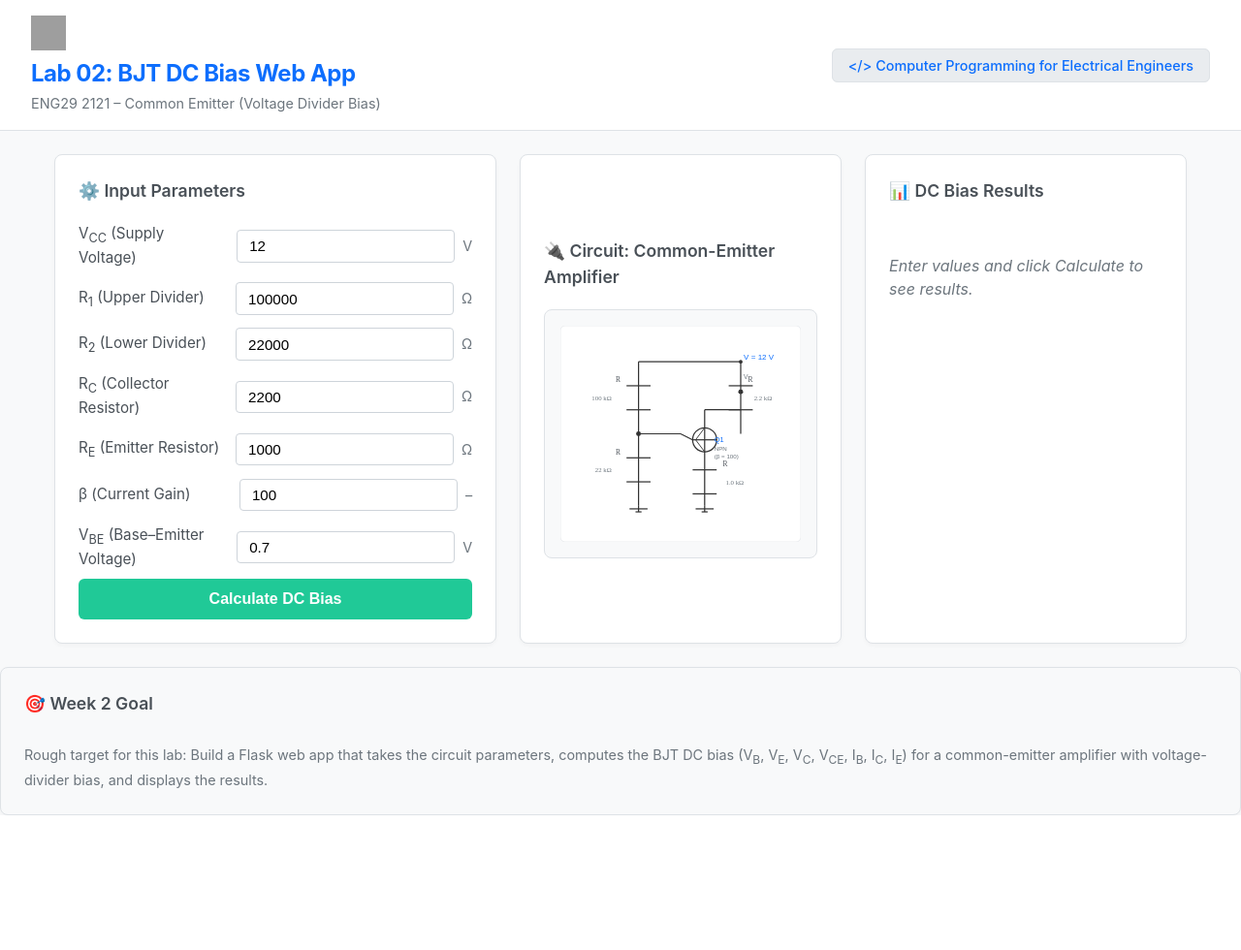
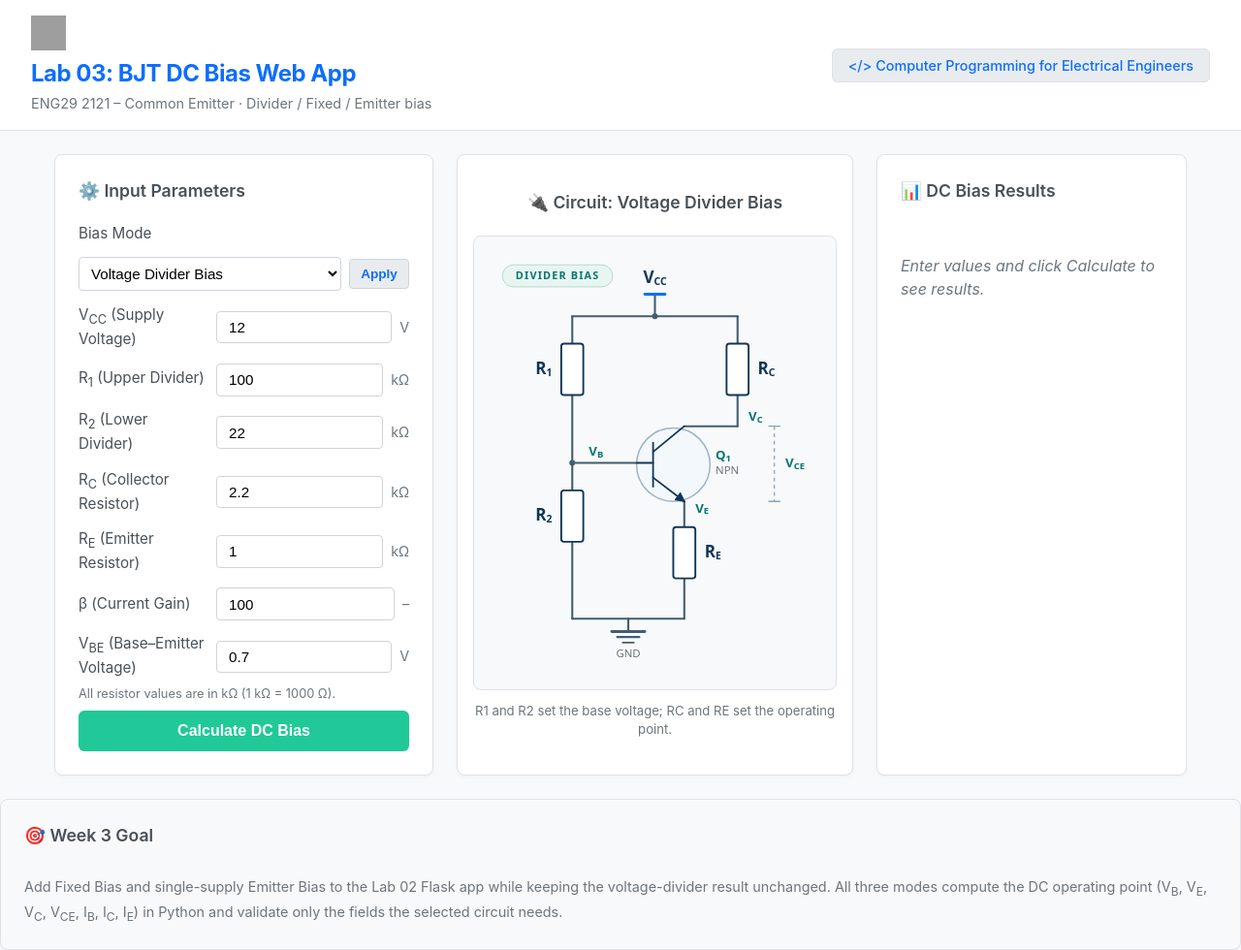
Before and after one commit to nopparatoke55-sketch/BJT, a Flask app: page / in a window 1280 px wide. Shown: the whole page at 97% size. Before the commit the page ends 841 px from the top, so only its background shows below. Run offline with Flask 3, Linux system fonts and the light colour scheme; grey boxes are pictures that could not be loaded.

Commit message:
Lab 03: Add Fixed Bias and Emitter Bias with kΩ units and beautified SVG diagrams

```diff
--- a/app.py
+++ b/app.py
@@ -1,95 +1,114 @@
-"""Flask web app for BJT Common-Emitter DC Bias calculator.
+"""Flask web app for BJT Common-Emitter DC Bias calculator (Lab 03).
 
-This module provides the web interface for the DC bias calculation.
-It imports from bjt.py for all math — no physics hardcoded here.
+Three bias modes are supported: voltage divider (unchanged from Lab 02),
+fixed bias and single-supply emitter bias. All engineering math lives in
+:mod:`bjt`; this module only reads the form, validates, dispatches to the
+correct solver and renders the result.
 """
 
-from flask import Flask, render_template, request, jsonify
+from flask import Flask, render_template, request
+
 from bjt import (
-    BiasInput,
+    BIAS_MODES,
     validate,
-    solve_thevenin,
-    solve_nodal,
-    solve_stiff_divider,
-    cross_check,
-    fmt_current,
-    fmt_voltage,
+    validate_mode,
+    solve_fixed,
+    solve_emitter,
+    divider_display,
 )
 
 app = Flask(__name__)
 
-# Default values matching the reference screenshot (in ohms)
+# The form displays resistances in kΩ; convert to ohms exactly once here.
+RESISTOR_SCALE = 1000.0
+
+# Defaults are in kΩ and volts, matching the units printed on the form.
 DEFAULTS = {
     "vcc": "12",
-    "r1": "100000",
-    "r2": "22000",
-    "rc": "2200",
-    "re": "1000",
+    "r1": "100",
+    "r2": "22",
+    "rc": "2.2",
+    "re": "1",
+    "rb": "1000",
     "beta": "100",
     "vbe": "0.7",
 }
 
+FIELDS = ("vcc", "r1", "r2", "rc", "re", "rb", "beta", "vbe")
+
+MODE_LABELS = {
+    "divider": "Voltage Divider Bias",
+    "fixed": "Fixed Bias",
+    "emitter": "Emitter Bias (single supply)",
+}
+
+CIRCUIT_FILES = {
+    "divider": "circuit.svg",
+    "fixed": "circuit-fixed.svg",
+    "emitter": "circuit-emitter.svg",
+}
+
+CIRCUIT_NOTES = {
+    "divider": "R1 and R2 set the base voltage; RC and RE set the operating point.",
+    "fixed": "RB sets the base current; the emitter is tied directly to ground.",
+    "emitter": "RB sets the base current; RE provides DC feedback and stabilises the bias.",
+}
+
+
+def _values_from(source) -> dict[str, str]:
+    """Fill the whole form from *source*, falling back to per-field defaults."""
+    return {field: source.get(field, DEFAULTS[field]) for field in FIELDS}
+
+
+def _render(mode: str, values: dict[str, str], result=None, errors=None):
+    """Render the single page with the current mode and values."""
+    return render_template(
+        "index.html",
+        defaults=DEFAULTS,
+        values=values,
+        result=result,
+        errors=errors or {},
+        mode=mode,
+        mode_label=MODE_LABELS[mode],
+        circuit_file=CIRCUIT_FILES[mode],
+        circuit_note=CIRCUIT_NOTES[mode],
+    )
+
 
 @app.route("/", methods=["GET"])
 def index():
-    """Display the bias calculator form with default values."""
-    return render_template(
-        "index.html",
-        defaults=DEFAULTS,
-        result=None,
-        errors={},
-        values=DEFAULTS,
-    )
+    """Display the calculator form, optionally reloaded for another mode."""
+    mode = request.args.get("mode", "divider")
+    if mode not in BIAS_MODES:
+        mode = "divider"
+    return _render(mode, _values_from(request.args))
 
 
 @app.route("/calculate", methods=["POST"])
 def calculate():
     """Handle form submission, validate, compute, and render results."""
     form = request.form.to_dict()
+    mode = form.get("mode") or "divider"
 
-    # Validate all fields
-    bias, errors = validate(form)
-    if bias is None:
-        # Re-display form with entered values and error messages
-        return render_template(
-            "index.html",
-            defaults=DEFAULTS,
-            result=None,
-            errors=errors,
-            values={key: form.get(key, "") for key in DEFAULTS},
+    # An explicit unknown mode must never silently fall back to divider.
+    if mode not in BIAS_MODES:
+        return _render(
+            "divider",
+            _values_from(form),
+            errors={"mode": "Unknown bias mode."},
         )
 
-    # Compute using stiff divider (primary, matches lab hand calculation)
-    # and exact Thevenin (independent cross-check)
-    stiff_result = solve_stiff_divider(bias)
-    thevenin_result = solve_thevenin(bias)
-    delta = cross_check(stiff_result, thevenin_result)
+    if mode == "divider":
+        model, errors = validate(form, RESISTOR_SCALE)
+        result = divider_display(model) if model is not None else None
+    elif mode == "fixed":
+        model, errors = validate_mode(form, mode, RESISTOR_SCALE)
+        result = solve_fixed(model) if model is not None else None
+    else:  # emitter
+        model, errors = validate_mode(form, mode, RESISTOR_SCALE)
+        result = solve_emitter(model) if model is not None else None
 
-    # Build display-ready result dict from stiff divider (matches screenshot)
-    result = {
-        "region": stiff_result.region.upper(),
-        "ib_fmt": fmt_current(stiff_result.ib),
-        "ic_fmt": fmt_current(stiff_result.ic),
-        "ie_fmt": fmt_current(stiff_result.ie),
-        "vb_fmt": fmt_voltage(stiff_result.vb),
-        "vc_fmt": fmt_voltage(stiff_result.vc),
-        "ve_fmt": fmt_voltage(stiff_result.ve),
-        "vce_fmt": fmt_voltage(stiff_result.vce),
-        "delta_ic": fmt_current(delta["ic"]),
-        "ok": max(delta.values()) < 1e-9,
-        "warning": stiff_result.warning,
-    }
-
-    # Re-use the form values that were submitted
-    submitted_values = {key: form.get(key, "") for key in DEFAULTS}
-
-    return render_template(
-        "index.html",
-        defaults=DEFAULTS,
-        result=result,
-        errors={},
-        values=submitted_values,
-    )
+    return _render(mode, _values_from(form), result=result, errors=errors)
 
 
 if __name__ == "__main__":
--- a/static/style.css
+++ b/static/style.css
@@ -80,7 +80,7 @@ body {
     margin: 1.5rem auto;
     padding: 0 1rem;
     display: grid;
-    grid-template-columns: 1fr 1fr 1fr;
+    grid-template-columns: minmax(0, 1.1fr) minmax(0, 1.15fr) minmax(0, 0.9fr);
     gap: 1.5rem;
 }
 
@@ -122,17 +122,33 @@ body {
     flex: 1;
     font-size: 0.95rem;
     color: #495057;
-    min-width: 150px;
+    min-width: 130px;
+}
+
+.mode-row {
+    flex-wrap: wrap;
+}
+
+.mode-row label {
+    flex: 1 0 100%;
+}
+
+.mode-row .input-group {
+    flex: 1 1 100%;
 }
 
 .input-group {
     display: flex;
     align-items: center;
     gap: 0.5rem;
+    flex: 1 1 auto;
+    min-width: 0;
 }
 
 .input-group input[type="text"] {
-    flex: 1;
+    flex: 1 1 auto;
+    min-width: 0;
+    width: 100%;
     padding: 0.45rem 0.75rem;
     border: 1px solid #ced4da;
     border-radius: 4px;
@@ -147,10 +163,57 @@ body {
     box-shadow: 0 0 0 3px rgba(13,110,253,0.15);
 }
 
+.input-group select {
+    flex: 1 1 auto;
+    min-width: 0;
+    padding: 0.45rem 0.5rem;
+    border: 1px solid #ced4da;
+    border-radius: 4px;
+    font-size: 0.95rem;
+    background: #fff;
+    transition: border-color 0.2s, box-shadow 0.2s;
+}
+
+.input-group select:focus {
+    outline: none;
+    border-color: #0d6efd;
+    box-shadow: 0 0 0 3px rgba(13,110,253,0.15);
+}
+
 .unit {
     font-size: 0.9rem;
     color: #6c757d;
     white-space: nowrap;
+}
+
+.btn-mode {
+    background: #e9ecef;
+    color: #0d6efd;
+    border: 1px solid #ced4da;
+    padding: 0.45rem 0.7rem;
+    border-radius: 4px;
+    font-size: 0.85rem;
+    font-weight: 600;
+    cursor: pointer;
+    white-space: nowrap;
+}
+
+.btn-mode:hover {
+    background: #dee2e6;
+}
+
+.field-error {
+    color: #dc3545;
+    font-size: 0.85rem;
+    margin: -0.35rem 0 0.1rem;
+    line-height: 1.35;
+}
+
+.form-note {
+    margin: 0.35rem 0 0;
+    font-size: 0.8rem;
+    color: #6c757d;
+    line-height: 1.4;
 }
 
 /* ---------- Buttons ---------- */
@@ -183,11 +246,12 @@ body {
     align-items: center;
     justify-content: center;
     min-height: 400px;
+    padding: 1.25rem 1rem;
 }
 
 .circuit-wrapper {
     width: 100%;
-    max-width: 380px;
+    max-width: 100%;
     margin: 0 auto;
     background: #f8f9fa;
     border: 1px solid #dee2e6;
@@ -199,6 +263,14 @@ body {
     width: 100%;
     height: auto;
     display: block;
+}
+
+.circuit-note {
+    margin: 0.75rem 0 0;
+    font-size: 0.82rem;
+    color: #6c757d;
+    text-align: center;
+    line-height: 1.45;
 }
 
 /* ---------- Results Table ---------- */
--- a/templates/index.html
+++ b/templates/index.html
@@ -3,7 +3,7 @@
 <head>
     <meta charset="utf-8">
     <meta name="viewport" content="width=device-width, initial-scale=1">
-    <title>Lab 02: BJT DC Bias Web App</title>
+    <title>Lab 03: BJT DC Bias Web App</title>
     <link rel="stylesheet" href="{{ url_for('static', filename='style.css') }}">
 </head>
 <body>
@@ -11,8 +11,8 @@
         <div class="header-left">
             <img src="https://cdn-icons-png.flaticon.com/512/2965/2965637.png" alt="chip icon" class="chip-icon">
             <div class="title-group">
-                <h1>Lab 02: BJT DC Bias Web App</h1>
-                <p class="subtitle">ENG29 2121 – Common Emitter (Voltage Divider Bias)</p>
+                <h1>Lab 03: BJT DC Bias Web App</h1>
+                <p class="subtitle">ENG29 2121 – Common Emitter · Divider / Fixed / Emitter bias</p>
             </div>
         </div>
         <div class="header-right">
@@ -24,96 +24,149 @@
         <!-- Column 1: Input Parameters -->
         <section class="card input-card">
             <h2 class="card-title">⚙️ Input Parameters</h2>
-            <form method="post" action="/calculate">
+
+            {% if errors.mode %}
+            <div class="status-box warning">⚠️ {{ errors.mode }}</div>
+            {% endif %}
+
+            <form method="post" action="/calculate" autocomplete="off">
                 <div class="form-grid">
+                    <div class="field-row mode-row">
+                        <label for="mode">Bias Mode</label>
+                        <div class="input-group">
+                            <select name="mode" id="mode" autocomplete="off" aria-label="Bias mode">
+                                <option value="divider" {% if mode == "divider" %}selected{% endif %}>Voltage Divider Bias</option>
+                                <option value="fixed" {% if mode == "fixed" %}selected{% endif %}>Fixed Bias</option>
+                                <option value="emitter" {% if mode == "emitter" %}selected{% endif %}>Emitter Bias (single supply)</option>
+                            </select>
+                            <button type="submit" formaction="/" formmethod="get" class="btn-mode">Apply</button>
+                        </div>
+                    </div>
+
                     <div class="field-row">
-                        <label>V<sub>CC</sub> (Supply Voltage)</label>
+                        <label for="vcc">V<sub>CC</sub> (Supply Voltage)</label>
                         <div class="input-group">
-                            <input type="text" name="vcc" value="{{ values.vcc }}" required>
+                            <input type="text" id="vcc" name="vcc" value="{{ values.vcc }}" required aria-label="VCC supply voltage in volts">
                             <span class="unit">V</span>
                         </div>
                     </div>
+                    {% if errors.vcc %}<p class="field-error">{{ errors.vcc }}</p>{% endif %}
+
+                    {% if mode == "divider" %}
                     <div class="field-row">
-                        <label>R<sub>1</sub> (Upper Divider)</label>
+                        <label for="r1">R<sub>1</sub> (Upper Divider)</label>
                         <div class="input-group">
-                            <input type="text" name="r1" value="{{ values.r1 }}" required>
-                            <span class="unit">Ω</span>
+                            <input type="text" id="r1" name="r1" value="{{ values.r1 }}" required aria-label="R1 upper divider resistor in kilohms">
+                            <span class="unit">kΩ</span>
                         </div>
                     </div>
+                    {% if errors.r1 %}<p class="field-error">{{ errors.r1 }}</p>{% endif %}
+
                     <div class="field-row">
-                        <label>R<sub>2</sub> (Lower Divider)</label>
+                        <label for="r2">R<sub>2</sub> (Lower Divider)</label>
                         <div class="input-group">
-                            <input type="text" name="r2" value="{{ values.r2 }}" required>
-                            <span class="unit">Ω</span>
+                            <input type="text" id="r2" name="r2" value="{{ values.r2 }}" required aria-label="R2 lower divider resistor in kilohms">
+                            <span class="unit">kΩ</span>
                         </div>
                     </div>
+                    {% if errors.r2 %}<p class="field-error">{{ errors.r2 }}</p>{% endif %}
+                    {% endif %}
+
+                    {% if mode == "fixed" or mode == "emitter" %}
                     <div class="field-row">
-                        <label>R<sub>C</sub> (Collector Resistor)</label>
+                        <label for="rb">R<sub>B</sub> (Base Resistor)</label>
                         <div class="input-group">
-                            <input type="text" name="rc" value="{{ values.rc }}" required>
-                            <span class="unit">Ω</span>
+                            <input type="text" id="rb" name="rb" value="{{ values.rb }}" required aria-label="RB base resistor in kilohms">
+                            <span class="unit">kΩ</span>
                         </div>
                     </div>
+                    {% if errors.rb %}<p class="field-error">{{ errors.rb }}</p>{% endif %}
+                    {% endif %}
+
                     <div class="field-row">
-                        <label>R<sub>E</sub> (Emitter Resistor)</label>
+                        <label for="rc">R<sub>C</sub> (Collector Resistor)</label>
                         <div class="input-group">
-                            <input type="text" name="re" value="{{ values.re }}" required>
-                            <span class="unit">Ω</span>
+                            <input type="text" id="rc" name="rc" value="{{ values.rc }}" required aria-label="RC collector resistor in kilohms">
+                            <span class="unit">kΩ</span>
                         </div>
                     </div>
+                    {% if errors.rc %}<p class="field-error">{{ errors.rc }}</p>{% endif %}
+
+                    {% if mode == "divider" or mode == "emitter" %}
                     <div class="field-row">
-                        <label>β (Current Gain)</label>
+                        <label for="re">R<sub>E</sub> (Emitter Resistor)</label>
                         <div class="input-group">
-                            <input type="text" name="beta" value="{{ values.beta }}" required>
+                            <input type="text" id="re" name="re" value="{{ values.re }}" required aria-label="RE emitter resistor in kilohms">
+                            <span class="unit">kΩ</span>
+                        </div>
+                    </div>
+                    {% if errors.re %}<p class="field-error">{{ errors.re }}</p>{% endif %}
+                    {% endif %}
+
+                    <div class="field-row">
+                        <label for="beta">β (Current Gain)</label>
+                        <div class="input-group">
+                            <input type="text" id="beta" name="beta" value="{{ values.beta }}" required aria-label="Beta current gain">
                             <span class="unit">–</span>
                         </div>
                     </div>
+                    {% if errors.beta %}<p class="field-error">{{ errors.beta }}</p>{% endif %}
+
                     <div class="field-row">
-                        <label>V<sub>BE</sub> (Base–Emitter Voltage)</label>
+                        <label for="vbe">V<sub>BE</sub> (Base–Emitter Voltage)</label>
                         <div class="input-group">
-                            <input type="text" name="vbe" value="{{ values.vbe }}" required>
+                            <input type="text" id="vbe" name="vbe" value="{{ values.vbe }}" required aria-label="VBE base-emitter voltage in volts">
                             <span class="unit">V</span>
                         </div>
                     </div>
+                    {% if errors.vbe %}<p class="field-error">{{ errors.vbe }}</p>{% endif %}
                 </div>
+                <p class="form-note">All resistor values are in kΩ (1 kΩ = 1000 Ω).</p>
                 <button type="submit" class="btn-calculate">Calculate DC Bias</button>
             </form>
         </section>
 
         <!-- Column 2: Circuit Diagram -->
         <section class="card circuit-card">
-            <h2 class="card-title">🔌 Circuit: Common-Emitter Amplifier</h2>
+            <h2 class="card-title">🔌 Circuit: {{ mode_label }}</h2>
             <div class="circuit-wrapper">
-                <img src="{{ url_for('static', filename='circuit.svg') }}" alt="BJT Circuit" class="circuit-img">
+                <img src="{{ url_for('static', filename=circuit_file) }}"
+                     alt="{{ mode_label }} circuit diagram" class="circuit-img">
             </div>
+            <p class="circuit-note">{{ circuit_note }}</p>
         </section>
 
         <!-- Column 3: DC Bias Results -->
         <section class="card results-card">
             <h2 class="card-title">📊 DC Bias Results</h2>
             {% if result %}
+            <p class="result-mode">
+                Mode: <strong>{{ mode_label }}</strong> · Region: <strong>{{ result.region }}</strong>
+            </p>
             <table class="results-table">
                 <tr><td>V<sub>B</sub></td><td>{{ result.vb_fmt }}</td></tr>
                 <tr><td>V<sub>E</sub></td><td>{{ result.ve_fmt }}</td></tr>
                 <tr><td>V<sub>C</sub></td><td>{{ result.vc_fmt }}</td></tr>
                 <tr><td>V<sub>CE</sub></td><td>{{ result.vce_fmt }}</td></tr>
                 <tr><td>I<sub>B</sub></td><td>{{ result.ib_fmt }}</td></tr>
-                <tr><td>I<sub>C</sub></td><td>{{ result.ic_fmt }}</td></tr>
+                <tr><td>I<sub>C</sub></td><td>{{ result.ic_ma_fmt }}</td></tr>
                 <tr><td>I<sub>E</sub></td><td>{{ result.ie_fmt }}</td></tr>
             </table>
-            {% if result.region == "CUTOFF" %}
+            {% if result.warning %}
             <div class="status-box warning">
-                ⚠️ Transistor is in cutoff (VBB ≤ VBE); no collector current flows.
-            </div>
-            {% elif result.region == "SATURATION" %}
-            <div class="status-box warning">
-                ⚠️ Transistor is in saturation (VCE < 0.3 V); the linear model no longer applies.
+                ⚠️ {{ result.warning }}
             </div>
             {% else %}
             <div class="status-box success">
                 ✅ Active region approximation OK<br>
-                <small>V<sub>CE</sub> = {{ result.vce_fmt }} > 0.2 V (transistor in active region)</small>
+                <small>V<sub>CE</sub> = {{ result.vce_fmt }} &gt; 0.2 V (transistor in active region)</small>
             </div>
+            {% endif %}
+            {% if mode == "divider" %}
+            <p class="cross-check">
+                Cross-check (nodal): ΔI<sub>C</sub> = {{ result.delta_ic }}
+                {% if result.ok %}✓{% endif %}
+            </p>
             {% endif %}
             {% else %}
             <p style="color:#6c757d; font-style:italic; margin-top:2rem;">Enter values and click Calculate to see results.</p>
@@ -123,10 +176,11 @@
 
     <section class="week-goal">
         <div class="card">
-            <h2 class="card-title">🎯 Week 2 Goal</h2>
-            <p>Rough target for this lab: Build a Flask web app that takes the circuit parameters,
-            computes the BJT DC bias (V<sub>B</sub>, V<sub>E</sub>, V<sub>C</sub>, V<sub>CE</sub>, I<sub>B</sub>, I<sub>C</sub>, I<sub>E</sub>)
-            for a common-emitter amplifier with voltage-divider bias, and displays the results.</p>
+            <h2 class="card-title">🎯 Week 3 Goal</h2>
+            <p>Add Fixed Bias and single-supply Emitter Bias to the Lab 02 Flask app while keeping the
+            voltage-divider result unchanged. All three modes compute the DC operating point
+            (V<sub>B</sub>, V<sub>E</sub>, V<sub>C</sub>, V<sub>CE</sub>, I<sub>B</sub>, I<sub>C</sub>, I<sub>E</sub>)
+            in Python and validate only the fields the selected circuit needs.</p>
         </div>
     </section>
 </body>
```
Also changed, not shown: other parts of static/style.css (+27 -2 lines), bjt.py (+245 -11 lines), docs/validation.md (added, +59 -0 lines), tests/test_app.py (+2 -1 lines), static/circuit-emitter.svg (added), static/circuit-fixed.svg (added), static/circuit.svg.
